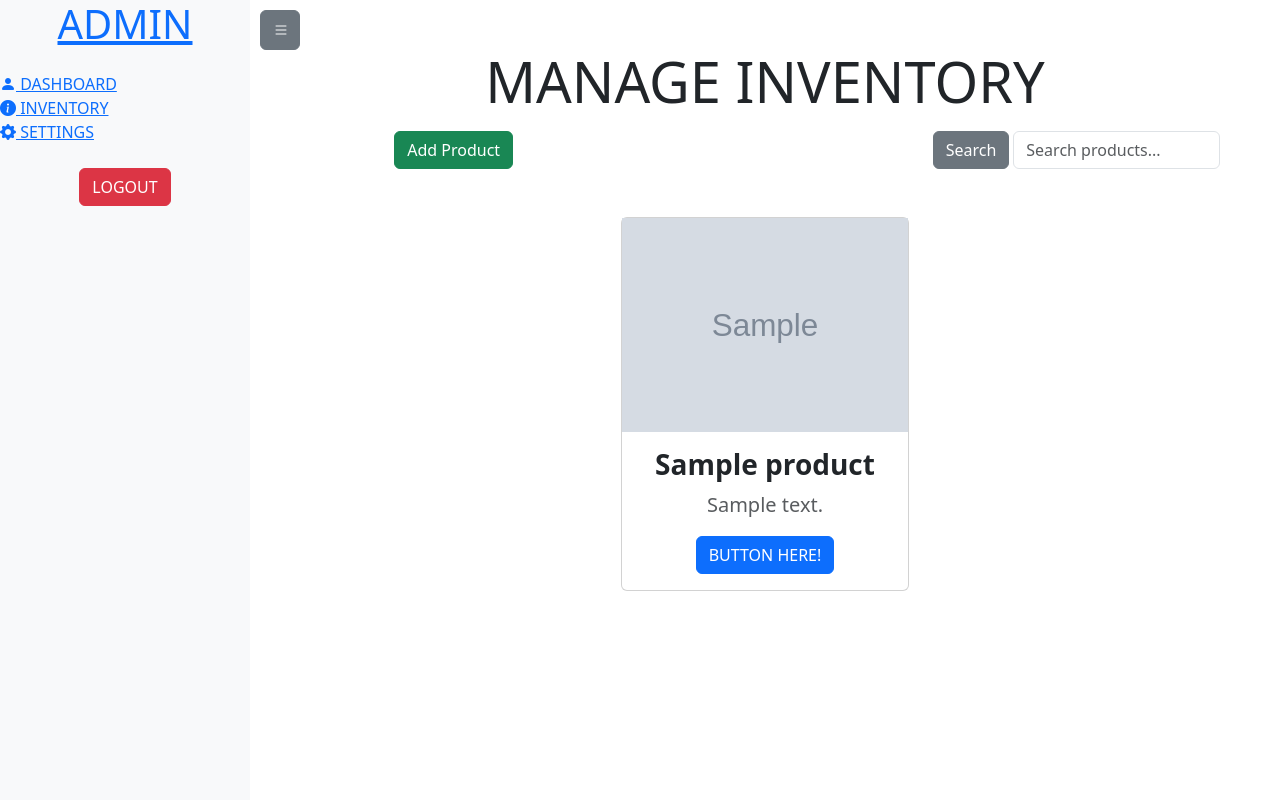
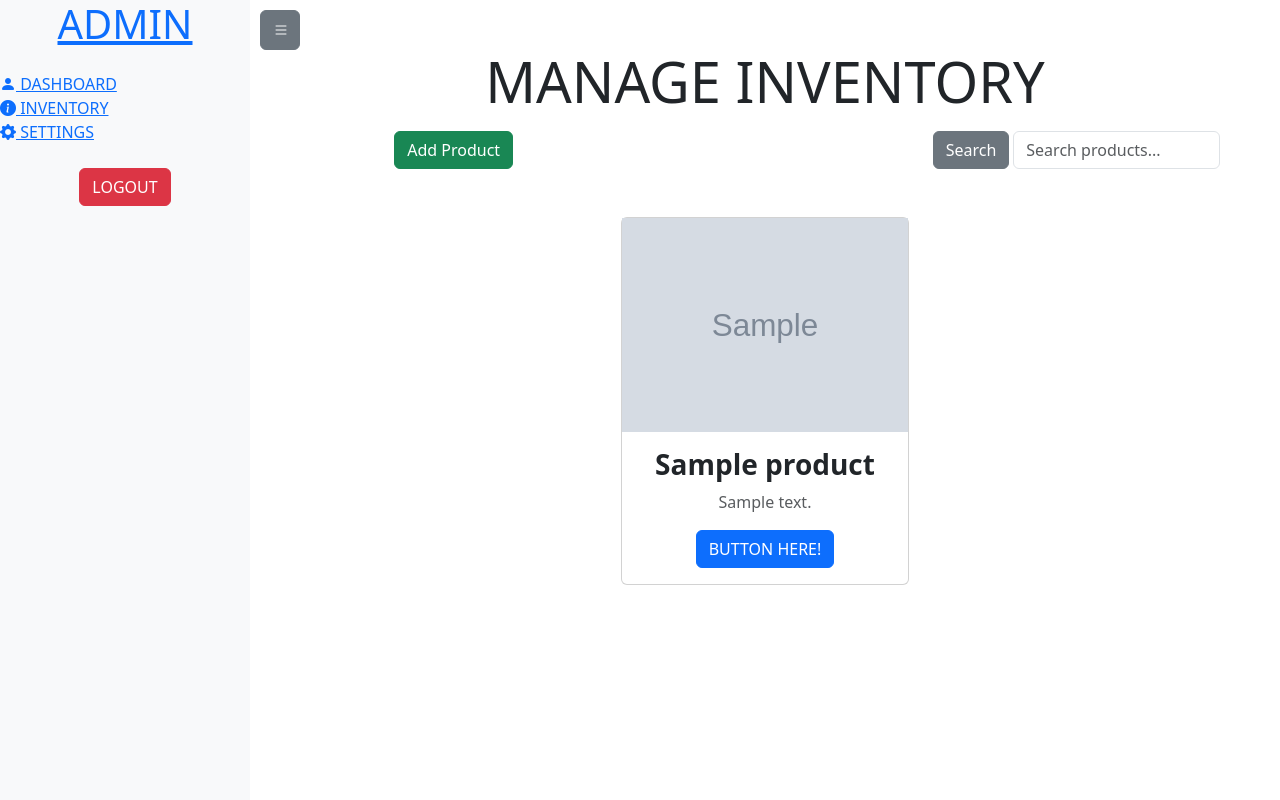
Before and after one commit to Kaelx/Reservation-EVSU, a PHP site: page /admin/pages/inventory.php in a window 1280 px wide. Run offline with PHP 8.4, Linux system fonts and the light colour scheme; the visitor is signed in with stand-in values (Sample User, id 1); tables that the repository leaves empty or names only in its code hold one stand-in row (values such as "Sample post"); some libraries are stand-ins or nearby versions.

Commit message:
improvements

```diff
--- a/admin/js/main.js
+++ b/admin/js/main.js
@@ -76,12 +76,6 @@ function addBtn(event) {
 
 
 
-
-
-
-
-
-
 function addproductBtn() {
     var floatingForm = document.getElementById("floatingForm");
     var overlay = document.getElementById("overlay");
@@ -101,10 +95,25 @@ function cancelBtn() {
 
 
 
+function searchProducts() {
+    var search = document.getElementById("searchInput").value.toLowerCase();
+    var cards = document.getElementsByClassName("card");
 
-function searchProducts(event){
-    alert('clicked');
+    for (var i = 0; i < cards.length; i++) {
+
+    }
 }
+
+
+document.getElementById("searchInput").addEventListener("keydown", function (event) {
+    if (event.key === "Enter") {
+        searchProducts();
+    } else if (event.key === "Backspace") {
+        document.getElementById("searchInput").value = "";
+        searchProducts();
+    }
+});
+
 
 
 
--- a/admin/pages/inventory.php
+++ b/admin/pages/inventory.php
@@ -74,18 +74,18 @@ if (isset($_SESSION['admin'])) {
             $sql = "SELECT * FROM products";
             $result = $conn->query($sql);
             ?>
-            <section id="products" class="bg-link mt-5">
+            <section class="bg-link mt-5">
                 <div class="container-lg">
                     <div class="row justify-content-center align-item-center g-4">
                         <?php
-            while($products = $result->fetch_assoc()) {
+                        while ($products = $result->fetch_assoc()) {
                         ?>
                             <div class="col col-lg-4 col-md-4 d-flex align-items-stretch">
                                 <div class="card">
                                     <img src="<?php echo $products['product_image']; ?>" alt="product-img" class="img-fluid">
                                     <div class="card-body">
                                         <h3 class="card-title fw-bold"><?php echo $products['product_name']; ?></h3>
-                    <p class="card-text text-muted lead lh-base"><?php echo $products['product_description']; ?></p>
+                                        <p class="card-text text-muted"><?php echo $products['product_description']; ?></p>
                                         <a href="#" class="btn btn-primary">BUTTON HERE!</a>
                                     </div>
                                 </div>
```
Lines whose indentation alone changed are shown as unchanged.
